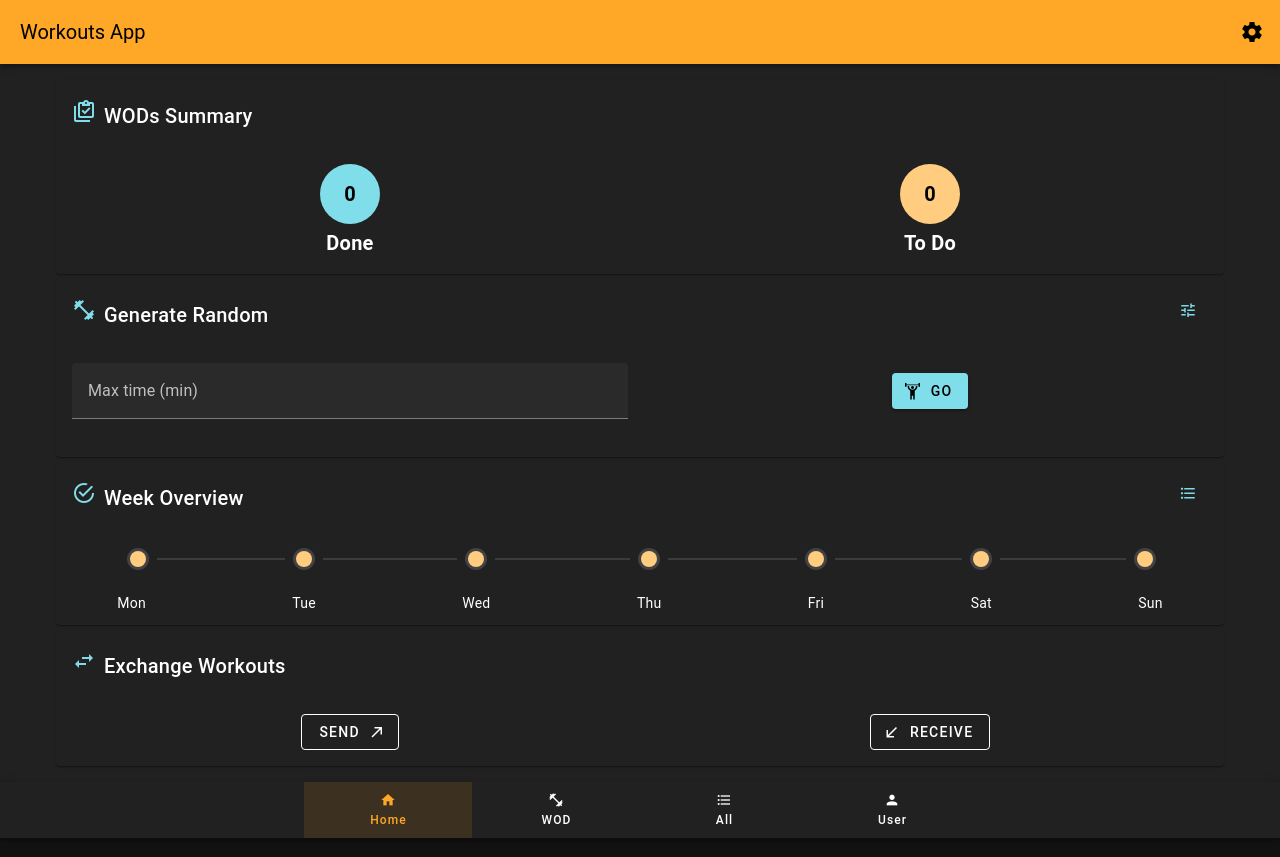
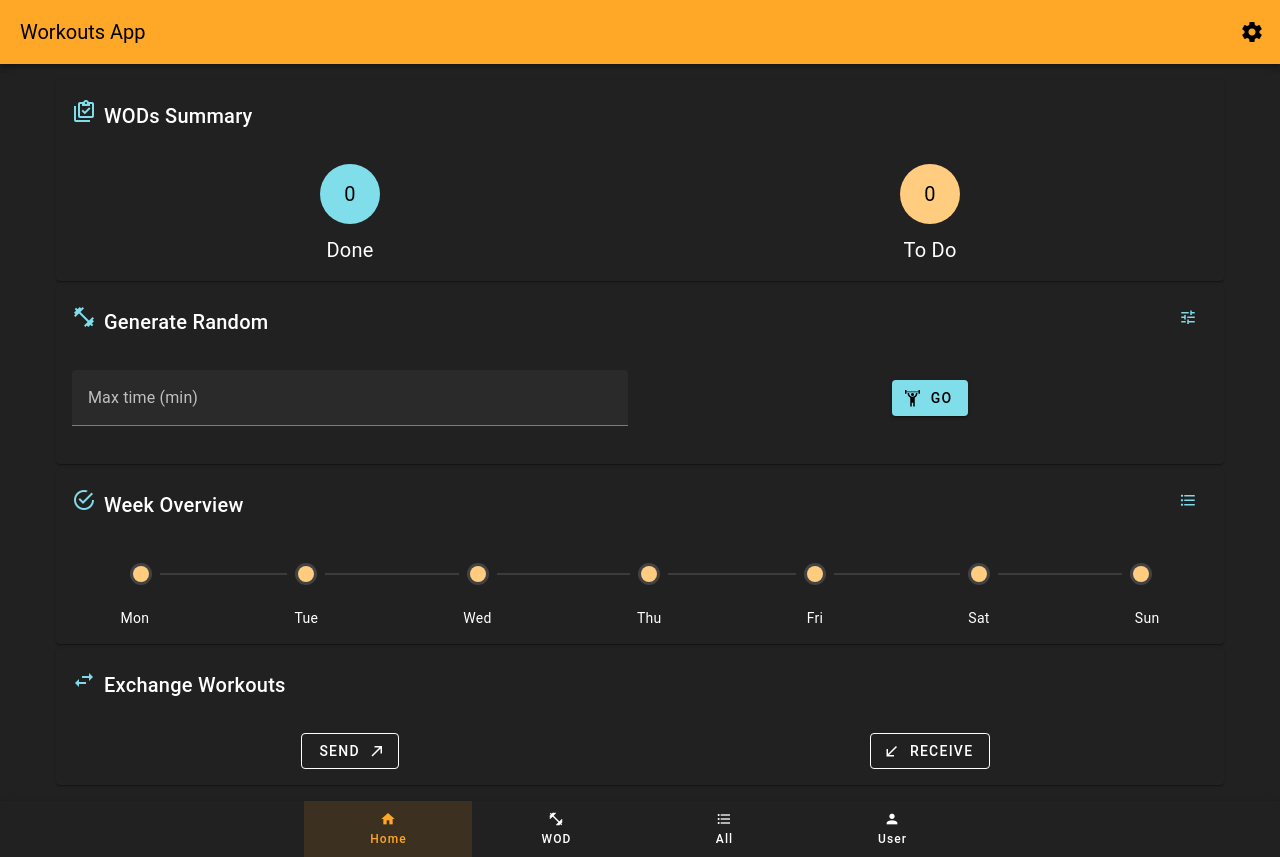
Before and after one commit to inesosoares6/workouts-app, a Vue app: page / in a window 1280 px wide. Built offline with nearby package versions, Linux system fonts and the light colour scheme.

Commit message:
adjust homepage spacing

```diff
--- a/src/components/HomeView/GenerateRandomCard.vue
+++ b/src/components/HomeView/GenerateRandomCard.vue
@@ -14,7 +14,7 @@
 			</v-btn>
 		</template>
 
-		<v-card-text>
+		<v-card-text class="mt-2">
 			<v-row>
 				<v-col>
 					<v-text-field
--- a/src/components/HomeView/SummaryCard.vue
+++ b/src/components/HomeView/SummaryCard.vue
@@ -6,46 +6,33 @@
 
 		<template v-slot:title>WODs Summary</template>
 
-		<v-card-text>
-			<v-row class="center-btns">
-				<v-col class="done-todo">
+		<v-card-text class="mt-2">
+			<v-row>
+				<v-col
+					class="d-flex flex-column ga-3 align-center font-weight-regular bigger-text"
+					v-for="(info, index) in summaryInfo"
+					:key="index"
+				>
 					<v-avatar
 						size="60"
-						:color="'secondary'"
+						:color="info.color"
 					>
-						{{ getWorkoutSummary.done }}
+						{{ info.data }}
 					</v-avatar>
-					<br />
-					<v-divider thickness="0px" />
-					Done
-				</v-col>
-				<v-col class="done-todo">
-					<v-avatar
-						size="60"
-						:color="'error'"
-					>
-						{{ getWorkoutSummary.todo }}
-					</v-avatar>
-					<br />
-					<v-divider thickness="0px" />
-					To Do
+					{{ info.label }}
 				</v-col>
 			</v-row>
 			<v-divider
 				v-if="getWorkoutSummary.types.length"
-				class="divider"
-				thickness="1px"
-				style="margin-top: 15px; margin-bottom: 15px"
+				class="my-4"
 			/>
 			<v-slide-group>
 				<v-slide-group-item
 					v-for="(item, index) in getWorkoutSummary.types"
 					:key="index"
 				>
-					<div class="types-avatar">
-						<v-avatar :color="'secondary'">{{ item.value }}</v-avatar>
-						<br />
-						<v-divider thickness="0px" />
+					<div class="d-flex flex-column my-4 ga-2 align-center">
+						<v-avatar color="secondary">{{ item.value }}</v-avatar>
 						{{ item.type }}
 					</div>
 				</v-slide-group-item>
@@ -60,22 +47,24 @@ import { storeToRefs } from 'pinia'
 
 const storeWorkouts = useStoreWorkouts()
 const { getWorkoutSummary } = storeToRefs(storeWorkouts)
+
+const summaryInfo = computed(() => [
+	{
+		label: 'Done',
+		data: getWorkoutSummary.value.done,
+		color: 'secondary'
+	},
+	{
+		label: 'To Do',
+		data: getWorkoutSummary.value.todo,
+		color: 'error'
+	}
+])
 </script>
 
 <style scoped lang="css">
-.center-btns {
-	text-align: center;
-}
-
-.done-todo {
+.bigger-text {
 	font-size: 20px;
-	font-weight: bold;
-}
-
-.types-avatar {
-	text-align: center;
-	margin-right: 15px;
-	margin-left: 15px;
 }
 
 .v-slide-group__content {
--- a/src/components/HomeView/WeekOverviewCard.vue
+++ b/src/components/HomeView/WeekOverviewCard.vue
@@ -15,7 +15,7 @@
 			</v-btn>
 		</template>
 
-		<v-card-text class="pa-0 mx-3 mb-3">
+		<v-card-text class="mt-2">
 			<v-timeline
 				direction="horizontal"
 				line-inset="8"
```
